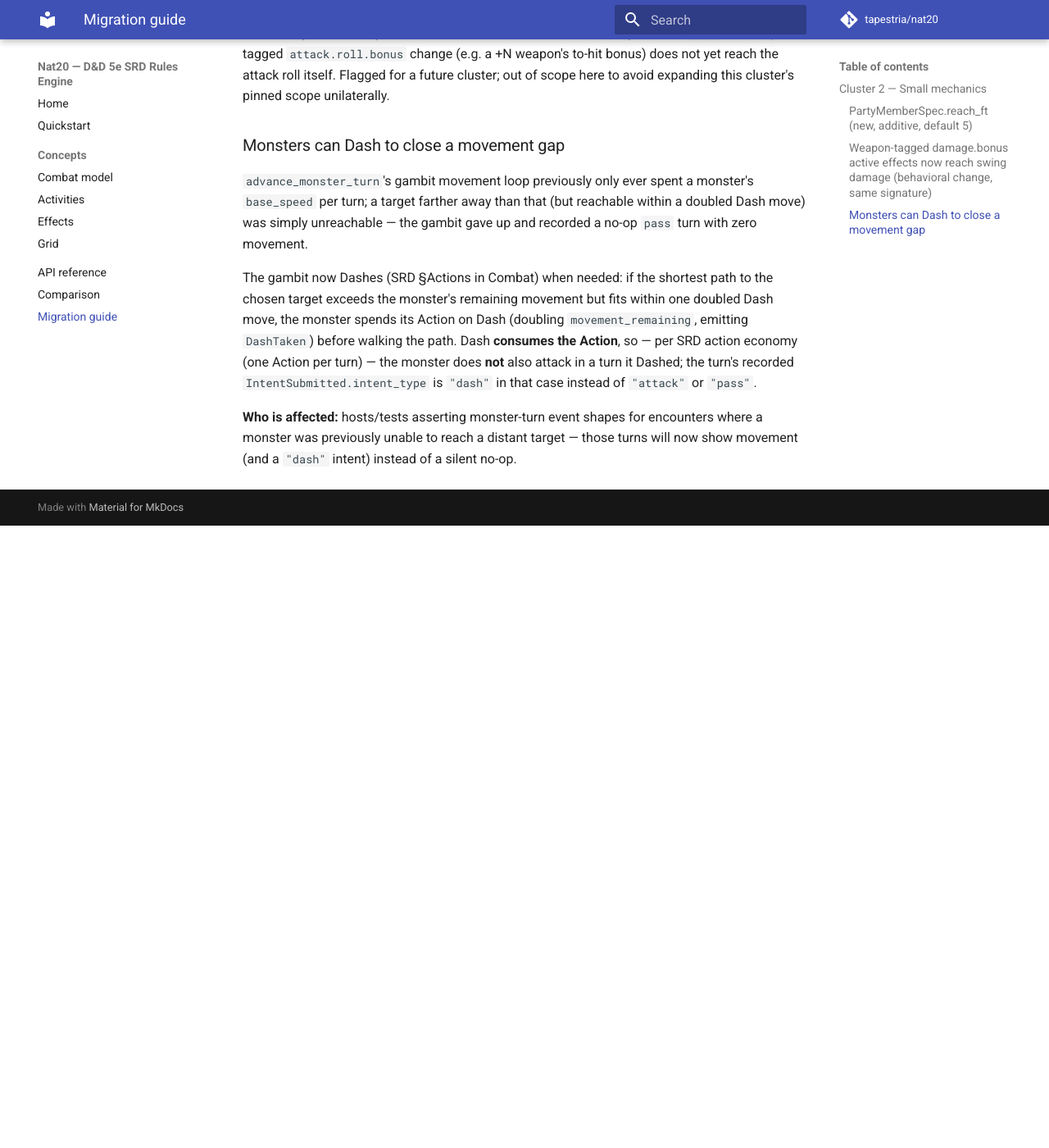
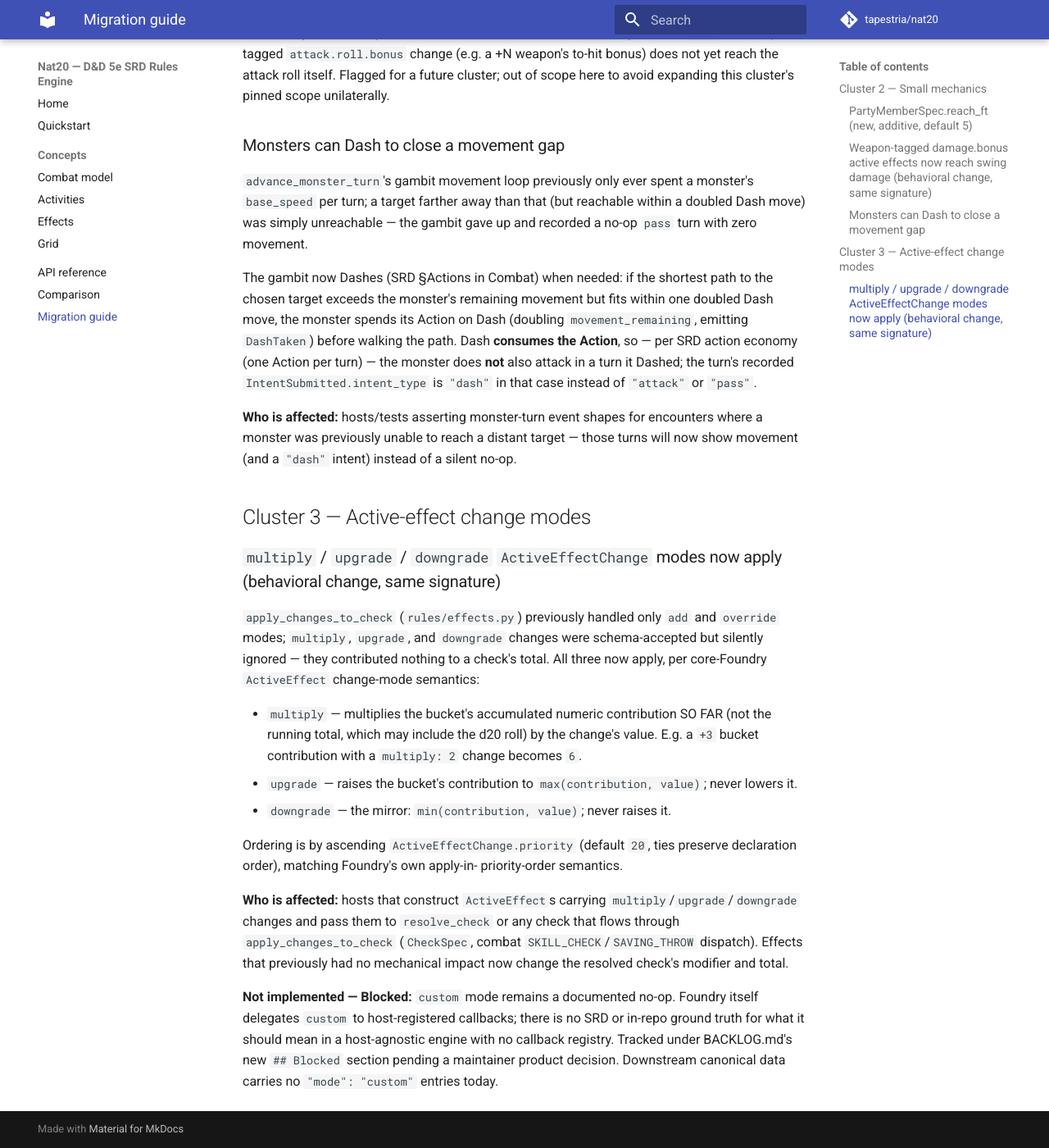
Before and after one commit to tapestria/nat20, an MkDocs documentation site: the page built from docs/migration/v0.1-to-v0.2.md, in a window 1280 px wide and 1400 px high, scrolled down 1313 px. Shown: the whole window at 82% size. Built offline with MkDocs 1.6.1 and Material for MkDocs 9.7.7, drawn with Linux system fonts in a browser that asks for light colours; comment, search, counter and statistics services are not loaded; before the commit the page ends 1954 px from its top, so only the background shows below that.

Commit message:
docs: close Active-effect change modes backlog entry, add first Blocked entry
Deletes the "Active-effect change modes" BACKLOG.md entry now that
multiply/upgrade/downgrade are implemented. Adds a new top-level
"## Blocked" section (the gap-closing campaign's first) with the custom
ActiveEffectChange mode entry: Foundry delegates custom to host-registered
callbacks, so there is no SRD or in-repo ground truth to port, and
canonical data carries no "mode": "custom" entries today (verified via
grep). Appends the Cluster 3 behavioral-delta note to
docs/migration/v0.1-to-v0.2.md.

Co-Authored-By: Claude Fable 5 <noreply@anthropic.com>
Claude-Session: https://claude.ai/code/session_011GxUSHUoAu73xwsZ3DtKPA

```diff
--- a/docs/migration/v0.1-to-v0.2.md
+++ b/docs/migration/v0.1-to-v0.2.md
@@ -81,3 +81,38 @@ recorded `IntentSubmitted.intent_type` is `"dash"` in that case instead of
 encounters where a monster was previously unable to reach a distant target —
 those turns will now show movement (and a `"dash"` intent) instead of a
 silent no-op.
+
+## Cluster 3 — Active-effect change modes
+
+### `multiply` / `upgrade` / `downgrade` `ActiveEffectChange` modes now apply (behavioral change, same signature)
+
+`apply_changes_to_check` (`rules/effects.py`) previously handled only
+`add` and `override` modes; `multiply`, `upgrade`, and `downgrade` changes
+were schema-accepted but silently ignored — they contributed nothing to a
+check's total. All three now apply, per core-Foundry `ActiveEffect`
+change-mode semantics:
+
+- `multiply` — multiplies the bucket's accumulated numeric contribution
+  SO FAR (not the running total, which may include the d20 roll) by the
+  change's value. E.g. a `+3` bucket contribution with a `multiply: 2`
+  change becomes `6`.
+- `upgrade` — raises the bucket's contribution to `max(contribution,
+  value)`; never lowers it.
+- `downgrade` — the mirror: `min(contribution, value)`; never raises it.
+
+Ordering is by ascending `ActiveEffectChange.priority` (default `20`,
+ties preserve declaration order), matching Foundry's own apply-in-
+priority-order semantics.
+
+**Who is affected:** hosts that construct `ActiveEffect`s carrying
+`multiply`/`upgrade`/`downgrade` changes and pass them to `resolve_check`
+or any check that flows through `apply_changes_to_check` (`CheckSpec`,
+combat `SKILL_CHECK`/`SAVING_THROW` dispatch). Effects that previously had
+no mechanical impact now change the resolved check's modifier and total.
+
+**Not implemented — Blocked:** `custom` mode remains a documented no-op.
+Foundry itself delegates `custom` to host-registered callbacks; there is
+no SRD or in-repo ground truth for what it should mean in a host-agnostic
+engine with no callback registry. Tracked under BACKLOG.md's new
+`## Blocked` section pending a maintainer product decision. Downstream
+canonical data carries no `"mode": "custom"` entries today.
```
Also changed, not shown: BACKLOG.md (+14 -9 lines).
